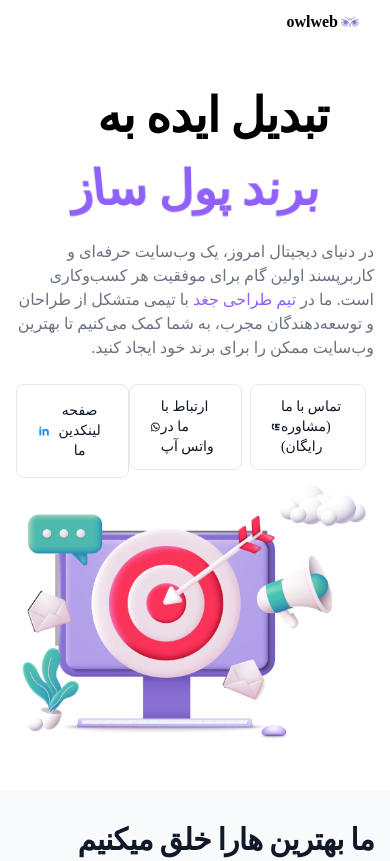
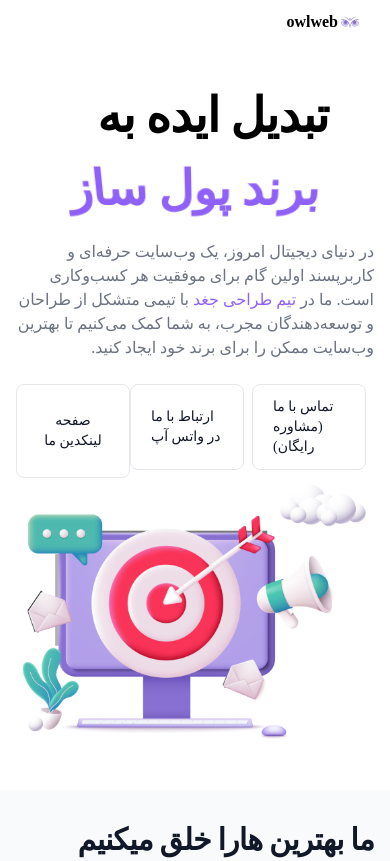
Before and after one commit to rezapaydar/owlweb-website, a website: page index.html in a window 390 px wide. Shown: the top 861 px of the page. Drawn offline with nearby package versions, Linux system fonts and the light colour scheme.

Commit message:
hidden icons in mobile size

```diff
--- a/index.html
+++ b/index.html
@@ -105,21 +105,21 @@
                 <p class="max-w-2xl mb-6 font-light text-gray-500 lg:mb-8 md:text-lg lg:text-xl dark:text-gray-400">در دنیای دیجیتال امروز، یک وب‌سایت حرفه‌ای و کاربرپسند اولین گام برای موفقیت هر کسب‌وکاری است. ما در <a href="https://www.linkedin.com/company/owlweb-ir/?viewAsMember=true" class="text-purple-500">تیم طراحی جغد</a> با تیمی متشکل از طراحان و توسعه‌دهندگان مجرب، به شما کمک می‌کنیم تا بهترین وب‌سایت ممکن را برای برند خود ایجاد کنید.</p>
                 <div dir="ltr" class="flex flex-row sm:flex sm:space-y-0 sm:space-x-4">
                     <a href="https://www.linkedin.com/company/owlweb-ir/?viewAsMember=true" class="inline-flex items-center justify-center w-full px-5 py-3 text-sm font-medium text-center text-gray-900 border border-gray-200 rounded-lg sm:w-auto hover:bg-gray-100 focus:ring-4 focus:ring-gray-100 dark:text-white dark:border-gray-700 dark:hover:bg-gray-700 dark:focus:ring-gray-800">
-                        <svg class="w-6 h-6 text-blue-800 dark:text-white" aria-hidden="true" xmlns="http://www.w3.org/2000/svg" width="24" height="24" fill="#1F88FD" viewBox="0 0 24 24">
+                        <svg class="hidden w-6 h-6 text-blue-800 dark:text-white" aria-hidden="true" xmlns="http://www.w3.org/2000/svg" width="24" height="24" fill="#1F88FD" viewBox="0 0 24 24">
                             <path fill-rule="evenodd" d="M12.51 8.796v1.697a3.738 3.738 0 0 1 3.288-1.684c3.455 0 4.202 2.16 4.202 4.97V19.5h-3.2v-5.072c0-1.21-.244-2.766-2.128-2.766-1.827 0-2.139 1.317-2.139 2.676V19.5h-3.19V8.796h3.168ZM7.2 6.106a1.61 1.61 0 0 1-.988 1.483 1.595 1.595 0 0 1-1.743-.348A1.607 1.607 0 0 1 5.6 4.5a1.601 1.601 0 0 1 1.6 1.606Z" clip-rule="evenodd"/>
                             <path d="M7.2 8.809H4V19.5h3.2V8.809Z"/>
                         </svg>
                     صفحه لینکدین ما
                     </a>
                     <a href="https://api.whatsapp.com/send?phone=09389035836" class="inline-flex items-center justify-center w-full px-5 py-3 mb-2 mr-2 text-sm font-medium text-gray-900 bg-white border border-gray-200 rounded-lg sm:w-auto focus:outline-none hover:bg-gray-100 hover:text-purple-700 focus:z-10 focus:ring-4 focus:ring-gray-200 dark:focus:ring-gray-700 dark:bg-gray-800 dark:text-gray-400 dark:border-gray-600 dark:hover:text-white dark:hover:bg-gray-700">
-                        <svg class="w-6 h-6 text-gray-800 dark:text-white" aria-hidden="true" xmlns="http://www.w3.org/2000/svg" width="24" height="24" fill="none" viewBox="0 0 24 24">
+                        <svg class="hidden w-6 h-6 text-gray-800 dark:text-white" aria-hidden="true" xmlns="http://www.w3.org/2000/svg" width="24" height="24" fill="none" viewBox="0 0 24 24">
                             <path fill="currentColor" fill-rule="evenodd" d="M12 4a8 8 0 0 0-6.895 12.06l.569.718-.697 2.359 2.32-.648.379.243A8 8 0 1 0 12 4ZM2 12C2 6.477 6.477 2 12 2s10 4.477 10 10-4.477 10-10 10a9.96 9.96 0 0 1-5.016-1.347l-4.948 1.382 1.426-4.829-.006-.007-.033-.055A9.958 9.958 0 0 1 2 12Z" clip-rule="evenodd"/>
                             <path fill="currentColor" d="M16.735 13.492c-.038-.018-1.497-.736-1.756-.83a1.008 1.008 0 0 0-.34-.075c-.196 0-.362.098-.49.291-.146.217-.587.732-.723.886-.018.02-.042.045-.057.045-.013 0-.239-.093-.307-.123-1.564-.68-2.751-2.313-2.914-2.589-.023-.04-.024-.057-.024-.057.005-.021.058-.074.085-.101.08-.079.166-.182.249-.283l.117-.14c.121-.14.175-.25.237-.375l.033-.066a.68.68 0 0 0-.02-.64c-.034-.069-.65-1.555-.715-1.711-.158-.377-.366-.552-.655-.552-.027 0 0 0-.112.005-.137.005-.883.104-1.213.311-.35.22-.94.924-.94 2.16 0 1.112.705 2.162 1.008 2.561l.041.06c1.161 1.695 2.608 2.951 4.074 3.537 1.412.564 2.081.63 2.461.63.16 0 .288-.013.4-.024l.072-.007c.488-.043 1.56-.599 1.804-1.276.192-.534.243-1.117.115-1.329-.088-.144-.239-.216-.43-.308Z"/>
                           </svg>
                     ارتباط با ما در واتس آپ
                     </a>
                     <a href="tel:09389035836" class="inline-flex items-center justify-center w-full px-5 py-3 mb-2 mr-2 text-sm font-medium text-gray-900 bg-white border border-gray-200 rounded-lg sm:w-auto focus:outline-none hover:bg-gray-100 hover:text-purple-700 focus:z-10 focus:ring-4 focus:ring-gray-200 dark:focus:ring-gray-700 dark:bg-gray-800 dark:text-gray-400 dark:border-gray-600 dark:hover:text-white dark:hover:bg-gray-700">
-                        <svg class="w-6 h-6 text-gray-800 dark:text-white" aria-hidden="true" xmlns="http://www.w3.org/2000/svg" width="24" height="24" fill="currentColor" viewBox="0 0 24 24">
+                        <svg class="hidden w-6 h-6 text-gray-800 dark:text-white" aria-hidden="true" xmlns="http://www.w3.org/2000/svg" width="24" height="24" fill="currentColor" viewBox="0 0 24 24">
                             <path fill-rule="evenodd" d="M11 4a1 1 0 0 0-1 1v10h10.459l.522-3H16a1 1 0 1 1 0-2h5.33l.174-1H16a1 1 0 1 1 0-2h5.852l.117-.67v-.003A1.983 1.983 0 0 0 20.06 4H11ZM9 18c0-.35.06-.687.17-1h11.66c.11.313.17.65.17 1v1a1 1 0 0 1-1 1H10a1 1 0 0 1-1-1v-1Zm-6.991-7a17.8 17.8 0 0 0 .953 6.1c.198.54 1.61.9 2.237.9h1.34c.17 0 .339-.032.495-.095a1.24 1.24 0 0 0 .41-.27c.114-.114.2-.25.254-.396a1.01 1.01 0 0 0 .055-.456l-.242-2.185a1.073 1.073 0 0 0-.395-.71 1.292 1.292 0 0 0-.819-.286H5.291c-.12-.863-.17-1.732-.145-2.602-.024-.87.024-1.74.145-2.602H6.54c.302 0 .594-.102.818-.286a1.07 1.07 0 0 0 .396-.71l.24-2.185a1.01 1.01 0 0 0-.054-.456 1.088 1.088 0 0 0-.254-.397 1.223 1.223 0 0 0-.41-.269A1.328 1.328 0 0 0 6.78 4H4.307c-.3-.001-.592.082-.838.238a1.335 1.335 0 0 0-.531.634A17.127 17.127 0 0 0 2.008 11Z" clip-rule="evenodd"/>
                           </svg>
                     تماس با ما (مشاوره رایگان)
```
